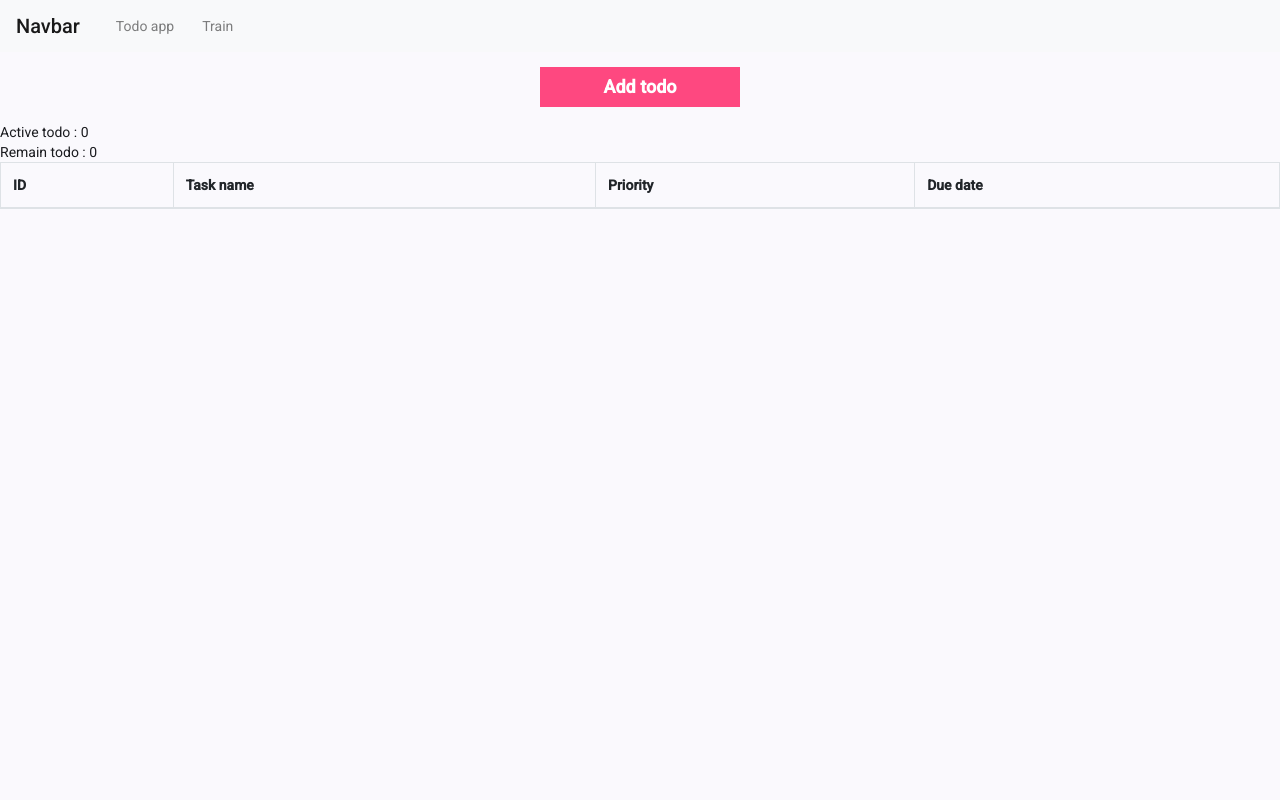
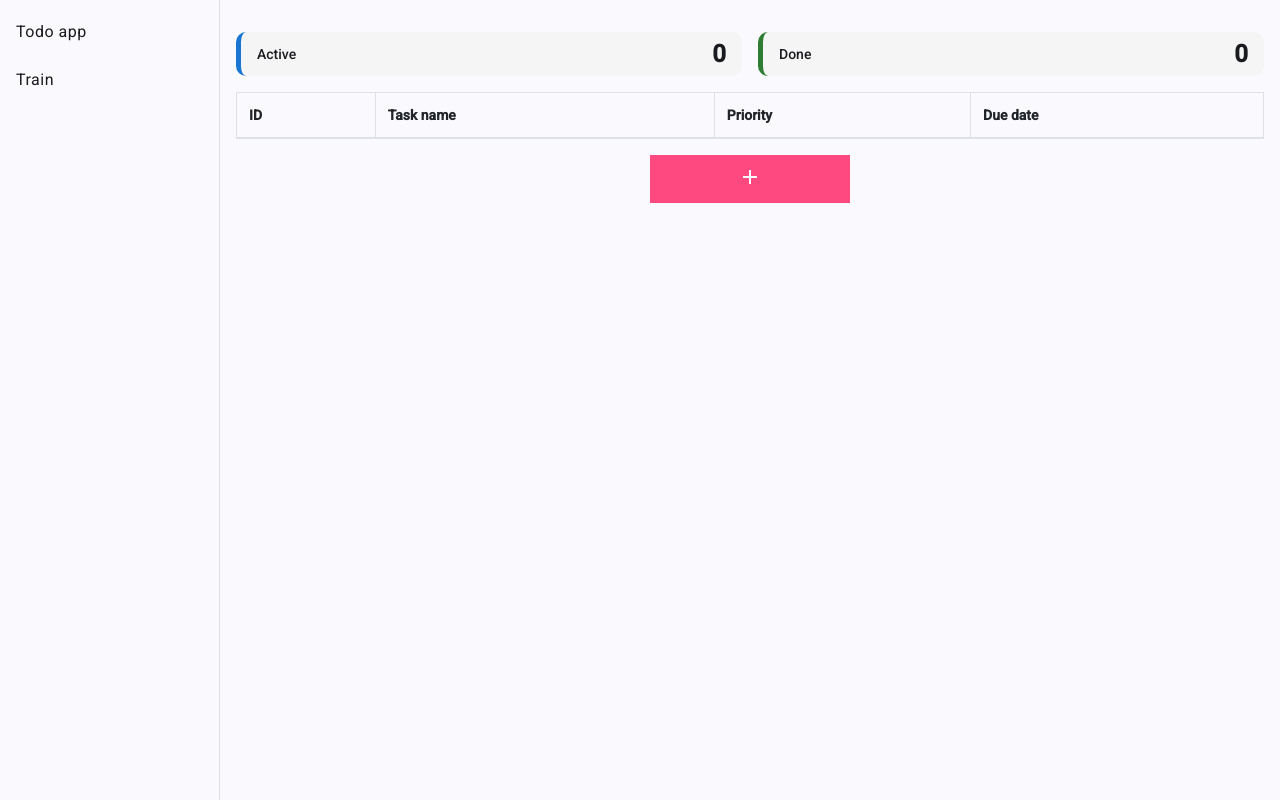
Before and after one commit to mkhue1/angular-training, an Angular app in the folder angular-training/: page /todo in a window 1280 px wide. Built offline with nearby package versions, Linux system fonts and the light colour scheme.

Commit message:
UI redesign + sidebar

```diff
--- a/angular-training/src/app/app.css
+++ b/angular-training/src/app/app.css
@@ -0,0 +1,16 @@
+.layout {
+  display: flex;
+  height: 100vh;
+}
+
+.sidebar {
+  width: 220px;
+  border-right: 1px solid #e0e0e0;
+  overflow: auto;
+}
+
+.content {
+  flex: 1;
+  padding: 16px;
+  overflow: auto;
+}
--- a/angular-training/src/app/app.html
+++ b/angular-training/src/app/app.html
@@ -1,14 +1,9 @@
-<nav class="navbar navbar-expand navbar-light bg-light">
-  <span class="navbar-brand mb-0 h1">Navbar</span>
-
-  <ul class="navbar-nav ms-3 d-flex flex-row">
-    <li class="nav-item me-3">
-      <a class="nav-link" (click)="navigateTodo()">Todo app</a>
-    </li>
-    <li class="nav-item">
-      <a class="nav-link" (click)="navigateTrain()">Train</a>
-    </li>
-  </ul>
-</nav>
-
-<router-outlet></router-outlet>
+<div class = "layout">
+  <mat-nav-list class = "sidebar">
+    <a mat-list-item (click)="navigateTodo()">Todo app</a>
+    <a mat-list-item (click)="navigateTrain()">Train</a>
+  </mat-nav-list>
+  <div class="content">
+    <router-outlet></router-outlet>
+  </div>
+</div>
--- a/angular-training/src/app/app.ts
+++ b/angular-training/src/app/app.ts
@@ -1,10 +1,11 @@
 import { Component, signal } from '@angular/core';
 import { CommonModule } from '@angular/common';
 import { RouterOutlet, RouterLink, Router } from '@angular/router';
+import {MatListModule} from '@angular/material/list';
 
 @Component({
   selector: 'app-root',
-  imports: [RouterOutlet, CommonModule],
+  imports: [RouterOutlet, CommonModule, MatListModule],
   standalone: true,
   templateUrl: './app.html',
   styleUrl: './app.css'
--- a/angular-training/src/app/components/add-todo-sheet/add-todo-sheet.css
+++ b/angular-training/src/app/components/add-todo-sheet/add-todo-sheet.css
@@ -1,11 +1,19 @@
-.todo-form {
-  display: grid;
-  grid-template-columns: 2fr 1fr 1.2fr auto;
-  column-gap: 10px;
-  align-items: center;
+.dialog-content {
+  min-width: 400px;
+  padding-top: 8px;
 }
 
-.actions {
+.todo-form {
   display: flex;
-  gap: 8px;
+  flex-direction: column;
+  gap: 16px;
 }
+
+.full-width {
+  width: 100%;
+}
+
+mat-dialog-actions {
+  padding: 16px 24px;
+  border-top: 1px solid #eee;
+}
--- a/angular-training/src/app/components/add-todo-sheet/add-todo-sheet.html
+++ b/angular-training/src/app/components/add-todo-sheet/add-todo-sheet.html
@@ -1,18 +1,11 @@
-<form
-        class = "todo-form"
-        [formGroup]="todoForm"
-        (ngSubmit)="submit()">
-
+<mat-dialog-content class="dialog-content">
+    <form class = "todo-form"[formGroup]="todoForm" (ngSubmit)="submit()">
         <mat-form-field appearance="outline" class="full-width field">
             <mat-label>Task</mat-label>
-            <input matInput formControlName="task" />
+            <input matInput formControlName="content" />
 
-            <mat-error *ngIf="todoForm.get('task')?.hasError('required')">
-                Task is required
-            </mat-error>
-            <mat-hint>
-                Type the todo task
-            </mat-hint>
+            <mat-error *ngIf="todoForm.get('content')?.hasError('required')">Task is required</mat-error>
+            <mat-hint>Type the todo task</mat-hint>
         </mat-form-field>
 
 
@@ -24,12 +17,8 @@
             <mat-option value="Medium">Medium</mat-option>
             <mat-option value="High">High</mat-option>
             </mat-select>
-            <mat-hint>
-                Select priority
-            </mat-hint>
-            <mat-error *ngIf="todoForm.get('priority')?.hasError('required')">
-            Priority is required
-            </mat-error>
+            <mat-hint>Select priority</mat-hint>
+            <mat-error *ngIf="todoForm.get('priority')?.hasError('required')">Priority is required</mat-error>
         </mat-form-field>
 
         <mat-form-field appearance="outline" class="full-width field">
@@ -37,24 +26,14 @@
             <input matInput [min]="minDate" [matDatepicker]="dp" formControlName="dueDate">
             <mat-datepicker-toggle matIconSuffix [for]="dp"></mat-datepicker-toggle>
             <mat-datepicker #dp></mat-datepicker>
-            <mat-hint>
-                Select due date
-            </mat-hint>
-            <mat-error *ngIf="todoForm.get('dueDate')?.hasError('matDatepickerParse')">
-                Invalid date format
-            </mat-error>
-            <mat-error *ngIf="todoForm.get('dueDate')?.hasError('required')">
-                Due date is required
-            </mat-error>
+            <mat-hint>Select due date</mat-hint>
+            <mat-error *ngIf="todoForm.get('dueDate')?.hasError('matDatepickerParse')">Invalid date format</mat-error>
+            <mat-error *ngIf="todoForm.get('dueDate')?.hasError('required')">Due date is required</mat-error>
         </mat-form-field>
+    </form>
+</mat-dialog-content>
 
-        <div class="actions">
-            <button mat-raised-button color="primary" type="submit">
-                Add Todo
-            </button>
-
-            <button mat-stroked-button type="button" (click)="cancel()">
-                Cancel
-            </button>
-        </div>
-</form>
+<mat-dialog-actions align ="end">
+    <button mat-raised-button type="button" (click)="submit()"> Save </button>
+    <button mat-stroked-button type="button" (click)="cancel()">Cancel</button>
+</mat-dialog-actions>
--- a/angular-training/src/app/components/add-todo-sheet/add-todo-sheet.ts
+++ b/angular-training/src/app/components/add-todo-sheet/add-todo-sheet.ts
@@ -1,13 +1,15 @@
-import { Component, inject } from '@angular/core';
+import { Component, inject, Inject } from '@angular/core';
 import { CommonModule } from '@angular/common';
 import { ReactiveFormsModule, FormControl, FormGroup, Validators } from '@angular/forms';
-import { MatBottomSheetRef } from '@angular/material/bottom-sheet';
+import { MatDialogRef, MatDialogModule, MatDialogActions } from '@angular/material/dialog';
 import { MatFormFieldModule } from '@angular/material/form-field';
 import { MatInputModule } from '@angular/material/input';
 import { MatSelectModule } from '@angular/material/select';
 import { MatDatepickerModule } from '@angular/material/datepicker';
 import { MatNativeDateModule } from '@angular/material/core';
 import { MatButtonModule } from '@angular/material/button';
+import { MAT_DIALOG_DATA } from '@angular/material/dialog';
+import { todoItem } from '../todo/todo';
 
 @Component({
   selector: 'app-add-todo-sheet',
@@ -20,36 +22,50 @@ import { MatButtonModule } from '@angular/material/button';
     MatSelectModule,
     MatDatepickerModule,
     MatNativeDateModule,
-    MatButtonModule
+    MatButtonModule,
+    MatDialogModule,
   ],
   templateUrl: './add-todo-sheet.html',
   styleUrl: './add-todo-sheet.css',
 })
 export class AddTodoSheetComponent {
   minDate : Date;
-  constructor() {
+  constructor(@Inject(MAT_DIALOG_DATA) public data: todoItem) {
         this.minDate = new Date();
         this.minDate.setHours(0, 0, 0, 0);
     }
-  private sheetRef = inject(MatBottomSheetRef<AddTodoSheetComponent>);
-
+  private sheetRef = inject(MatDialogRef<AddTodoSheetComponent>);
   todoForm = new FormGroup({
-    task: new FormControl('', Validators.required),
-    priority: new FormControl('', Validators.required),
+    content: new FormControl('', Validators.required),
+    completed: new FormControl(false),
+    priority: new FormControl('' as "High" | "Medium" | "Low", Validators.required),
     dueDate: new FormControl(new Date(), Validators.required)
   });
 
+  ngOnInit() {
+  if (this.data != null) {
+    this.todoForm.patchValue({
+      content: this.data.content,
+      completed: this.data.completed,
+      priority: this.data.priority,
+      dueDate: this.data.dueDate
+      });
+    }
+  }
+
+
   submit() {
     if (this.todoForm.invalid) return;
-
-    this.sheetRef.dismiss({
-      task: this.todoForm.value.task,
-      priority: this.todoForm.value.priority,
-      dueDate: this.todoForm.value.dueDate
-    });
+    const newTodo = {
+      content: this.todoForm.value.content!,
+      completed: this.todoForm.value.completed!,
+      priority: this.todoForm.value.priority!,
+      dueDate: this.todoForm.value.dueDate!
+    };
+    this.sheetRef.close(newTodo);
   }
 
   cancel() {
-    this.sheetRef.dismiss();
+    this.sheetRef.close();
   }
 }
--- a/angular-training/src/app/components/todo/todo.css
+++ b/angular-training/src/app/components/todo/todo.css
@@ -54,3 +54,33 @@
 	font-size: 18px;
 	font-weight: 700;
 }
+
+.todo-stats {
+  display: flex;
+  gap: 16px;
+  margin: 16px 0;
+}
+
+.stat {
+  flex: 1;
+  padding: 12px 16px;
+  border-radius: 10px;
+  background: #f5f5f5;
+  display: flex;
+  justify-content: space-between;
+  align-items: center;
+  font-weight: 500;
+}
+
+.stat .value {
+  font-size: 24px;
+  font-weight: 700;
+}
+
+.stat.active {
+  border-left: 5px solid #1976d2;
+}
+
+.stat.done {
+  border-left: 5px solid #2e7d32;
+}
--- a/angular-training/src/app/components/todo/todo.html
+++ b/angular-training/src/app/components/todo/todo.html
@@ -1,9 +1,15 @@
 <div class="todos">
+    <div class="todo-stats">
+        <div class="stat active">
+            <span class="label">Active</span>
+            <span class="value">{{ activeCount }}</span>
+        </div>
 
-    <button type="button" class="todo-submit" (click) = openBottomSheet()>Add todo</button>
-
-    <div>Active todo : {{activeCount}}</div>
-    <div>Remain todo : {{doneCount}}</div>
+        <div class="stat done">
+            <span class="label">Done</span>
+            <span class="value">{{ doneCount }}</span>
+        </div>
+    </div>
     <table class = "table table-bordered align-middle">
         <thead>
             <tr>
@@ -19,8 +25,10 @@
             <td><div class="content" (click)="toggleDone(i)">{{ todo.content }}</div></td>
             <td>{{ todo.priority}}</td>
             <td>{{todo.dueDate | date:'dd-MM-yyyy'}}</td>
-            <td><button class="btn btn-danger btn-sm" (click)="deleteTodo(i)"> Remove</button></td>
+            <td><button class="btn btn-danger btn-sm" (click)="deleteTodo(i)"> <mat-icon>delete</mat-icon></button></td>
+            <td><button class="btn btn-danger btn-light" (click)="editTodo(i)"> <mat-icon>edit</mat-icon></button></td>
             </tr>
         </tbody>
     </table>
+    <button type="button" class="todo-submit" (click) = openBottomSheet()><mat-icon>add</mat-icon></button>
 </div>
--- a/angular-training/src/app/components/todo/todo.ts
+++ b/angular-training/src/app/components/todo/todo.ts
@@ -1,15 +1,17 @@
-import { ChangeDetectorRef, Component, inject} from "@angular/core"
+import { ChangeDetectorRef, Component} from "@angular/core"
 import {CommonModule} from '@angular/common';
-import { ReactiveFormsModule, Validators, FormGroup, FormControl } from "@angular/forms";
+import { ReactiveFormsModule} from "@angular/forms";
 import { MatFormFieldModule } from '@angular/material/form-field';
 import { MatInputModule } from '@angular/material/input';
 import { MatDatepickerModule } from '@angular/material/datepicker';
 import {MatSelectModule} from '@angular/material/select';
 import { MatNativeDateModule } from '@angular/material/core';
-import { MatBottomSheet, MatBottomSheetModule } from '@angular/material/bottom-sheet';
+import {MatDialogModule} from '@angular/material/dialog';
 import { AddTodoSheetComponent } from "../add-todo-sheet/add-todo-sheet";
+import { MatDialog } from "@angular/material/dialog";
+import {MatIcon, MatIconModule} from '@angular/material/icon';
 
-interface todoItem{
+export interface todoItem{
     content: string,
     completed: boolean,
     priority: "High" | "Medium" | "Low",
@@ -20,46 +22,41 @@ interface todoItem{
   selector: 'app-todo',
   standalone: true,
   templateUrl: './todo.html',
-  imports: [CommonModule, ReactiveFormsModule, MatFormFieldModule, MatInputModule, MatSelectModule, MatDatepickerModule, MatNativeDateModule, MatBottomSheetModule],
+  imports: [CommonModule,
+    ReactiveFormsModule,
+    MatFormFieldModule,
+    MatInputModule,
+    MatSelectModule,
+    MatDatepickerModule,
+    MatNativeDateModule,
+     MatDialogModule,
+    MatIconModule,],
   styleUrl: './todo.css',
 })
 export class TodoComponent{
     todoList : todoItem[] = [];
-    submitted = false;
-    showForm = false;
-    minDate: Date;
     activeCount = 0;
     doneCount = 0;
 
-    private bottomSheet = inject(MatBottomSheet);
-
-    constructor(private cdr: ChangeDetectorRef) {
-        this.minDate = new Date();
-        this.minDate.setHours(0, 0, 0, 0);
-    }
+    constructor(private cdr: ChangeDetectorRef, private dialog: MatDialog) {}
     toggleDone (id:number) {
-            this.todoList[id].completed = !this.todoList[id].completed;
-            this.updateCounts();
+        this.todoList[id].completed = !this.todoList[id].completed;
+        this.updateCounts();
     }
 
     openBottomSheet() {
-    this.bottomSheet
-        .open(AddTodoSheetComponent)
-        .afterDismissed()
-        .subscribe(result => {
-            if (!result) return;
+        const sheetRef = this.dialog.open(AddTodoSheetComponent);
 
-            this.todoList = [
-                ...this.todoList,
-                {
-                    content: result.task,
-                    completed: false,
-                    priority: result.priority,
-                    dueDate: result.dueDate
-                }
-            ];
+        sheetRef.afterClosed().subscribe(todo => {
+            this.todoList.push({
+            content: todo.content,
+            completed: false,
+            priority: todo.priority as "High" | "Medium" | "Low",
+            dueDate: todo.dueDate
+            });
 
             this.updateCounts();
+            this.cdr.detectChanges();
         });
     }
 
@@ -70,6 +67,18 @@ export class TodoComponent{
         this.updateCounts();
     }
 
+    editTodo (index: number){
+        const editingTodo = this.todoList[index];
+        const sheetRef = this.dialog.open(AddTodoSheetComponent, {data:editingTodo});
+        sheetRef.afterClosed().subscribe(result => {
+            if (!result) return;
+            this.todoList[index] = result
+
+            this.updateCounts();
+            this.cdr.detectChanges();
+        });
+    }
+
 
     updateCounts() {
         this.activeCount = this.todoList.filter(todo => !todo.completed).length;
```
